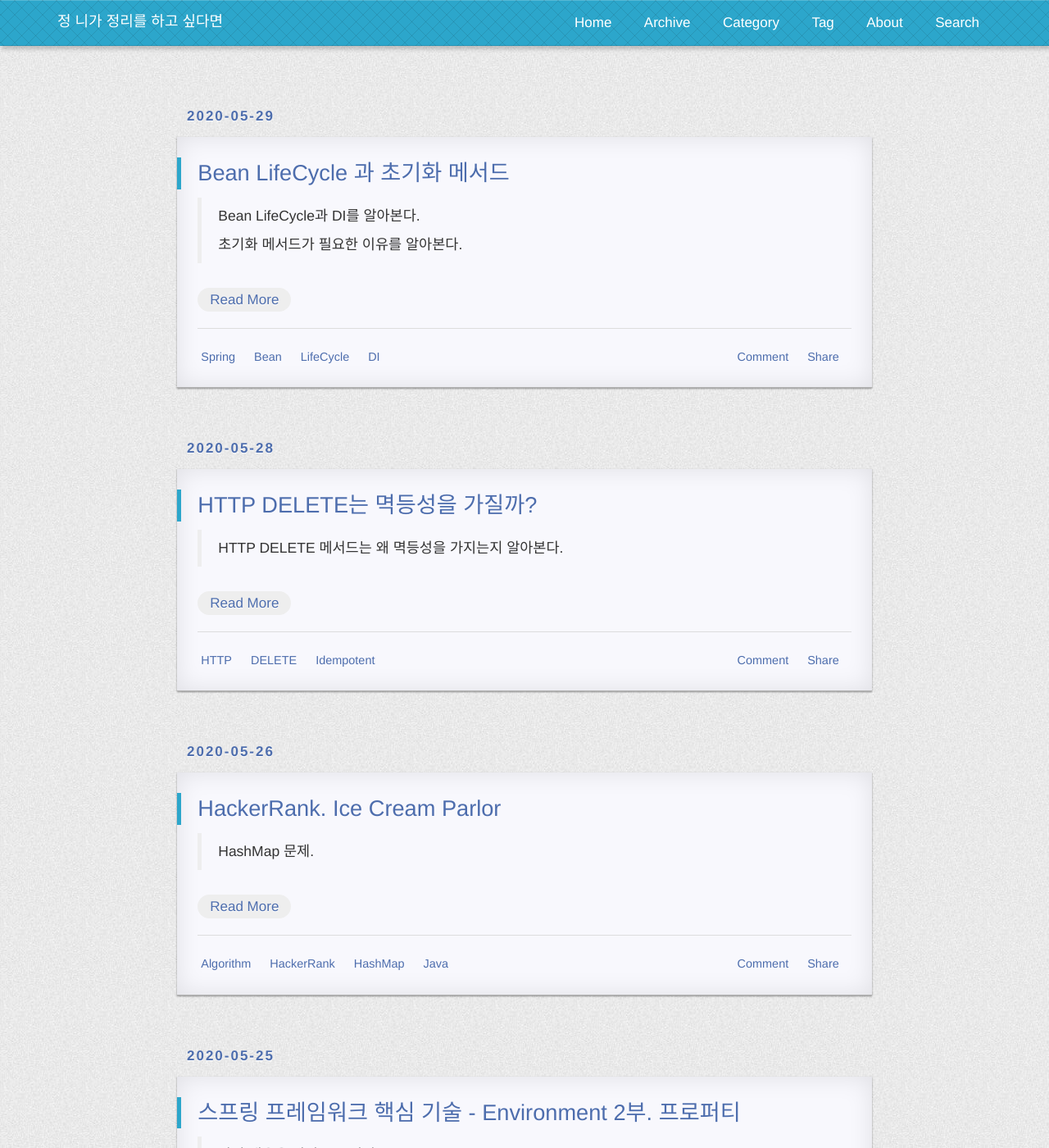
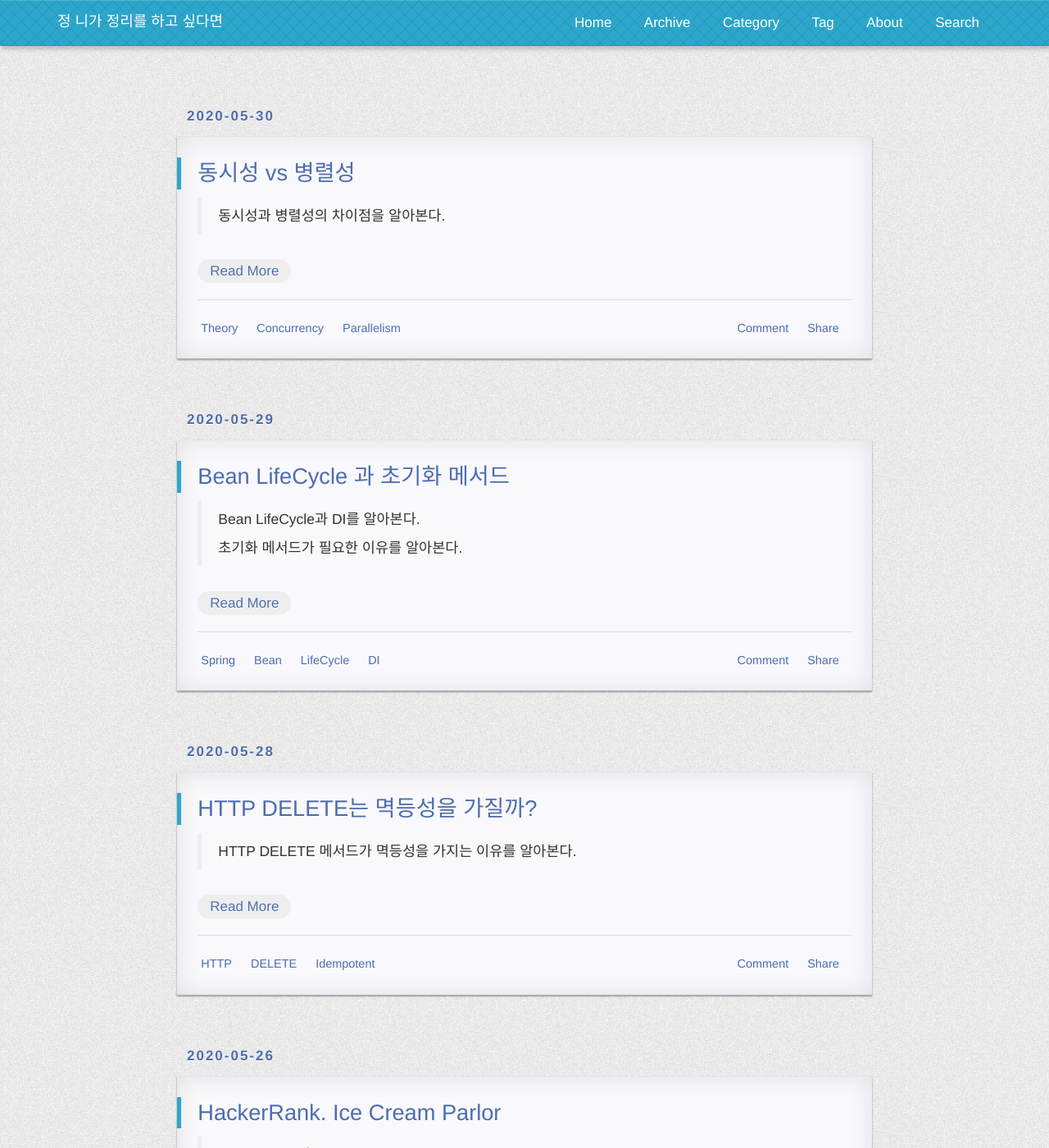
Before and after one commit to iyoungman/iyoungman.github.io, a Jekyll site: the page built from index.html, in a window 1280 px wide and 1400 px high. Shown: the whole window at 82% size. Built offline with Jekyll 4.4.1, drawn with Linux system fonts in a browser that asks for light colours; nearby versions of some CDN libraries; some web fonts are replaced; the list of posts is cut into pages by our own code; comment, search, counter and statistics services are not loaded; a style sheet for code colours, icons or effects is not loaded; some of the changed text lies outside the part shown.

Commit message:
Update 2020-05-30-Concurrency-and-Parallelism

```diff
--- a/_posts/2020-05-28-DELETE-Idempotent.md
+++ b/_posts/2020-05-28-DELETE-Idempotent.md
@@ -6,7 +6,7 @@ categories: Algorithm
 ---
 * TOC
 {:toc}
-> HTTP DELETE 메서드는 왜 멱등성을 가지는지 알아본다.
+> HTTP DELETE 메서드가 멱등성을 가지는 이유를 알아본다.
 
 <br>
 
--- /dev/null
+++ b/_posts/2020-05-30-Concurrency-and-Parallelism.md
@@ -0,0 +1,76 @@
+---
+layout: post
+title: 동시성 vs 병렬성
+tags: Theory Concurrency Parallelism
+categories: Theory
+---
+
+* TOC
+{:toc}
+> 동시성과 병렬성의 차이점을 알아본다.
+
+<br>
+
+## 동시성 vs 병렬성
+
+<img src = "https://user-images.githubusercontent.com/25604495/82318976-b8903e00-9a0b-11ea-8428-3f44bfa0dffa.png" width="600" height="350" />
+
+<br>
+
+### 동시성
+* 싱글코어에서 멀티 쓰레드를 동작시키는 것.
+* 동시에 실행되는 것처럼 보이지만, 여러 쓰레드가 **번갈아가면서** 실행되는 것이다.
+
+<br>
+
+### 병렬성
+* 멀티코어에서 멀티 쓰레드를 동작시키는 것.
+* 실제로 **동시에** 실행되는 것이다.
+* 병렬성은 데이터 병렬성과 작업 병렬성으로 나뉜다.
+
+<br>
+
+> 데이터 병렬성
+
+* 하나의 작업을 병렬 처리하는 것.
+* Ex) Java8의 병렬스트림.
+
+<br>
+
+> 작업 병렬성
+
+* 다른 작업을 병렬 처리하는 것.
+* Ex) 웹서버에서 각 요청을 개별 스레드로 할당하여 처리.
+
+
+<br>
+
+## At Java
+* 동시성은 논리적인 소프트웨어 스레드와 관련이 있다.
+* Java에서도 싱글코어에서 메모리가 허용하는 한 얼마든지 스레드를 만들 수 있다.
+<br>
+* 병렬성은 물리적인 하드웨어 스레드와 관련이 있다.
+* 즉 CPU의 코어와 관련이 있다.
+* 아래는 컴퓨터의 사양이다.
+
+<img src = "https://user-images.githubusercontent.com/25604495/82319746-17a28280-9a0d-11ea-812b-e5b6b7cacef4.PNG" width="600" height="400" />
+
+> 나의 경우, 쿼드 코어 + 한 코어당 2개의 스레드(하이퍼스레딩)를 가지므로 논리 프로세서는 8이다.
+
+<br>
+
+* 따라서 Java8의 병렬스트림은 기본적으로 논리 프로세서의 수만큼<br>병렬로 작업을 실행한다.
+
+> Runtime.getRuntime().availableProcessors()
+
+<br>
+
+## 정리
+
+![image](https://user-images.githubusercontent.com/25604495/83323561-ac716f80-a29a-11ea-9eb6-03864f324984.png)
+
+<br>
+
+## Reference
+* [https://www.codeproject.com/Articles/1267757/Concurrency-vs-Parallelism?msg=5575168](https://www.codeproject.com/Articles/1267757/Concurrency-vs-Parallelism?msg=5575168)
+* [https://atin.tistory.com/567](https://atin.tistory.com/567)
```
